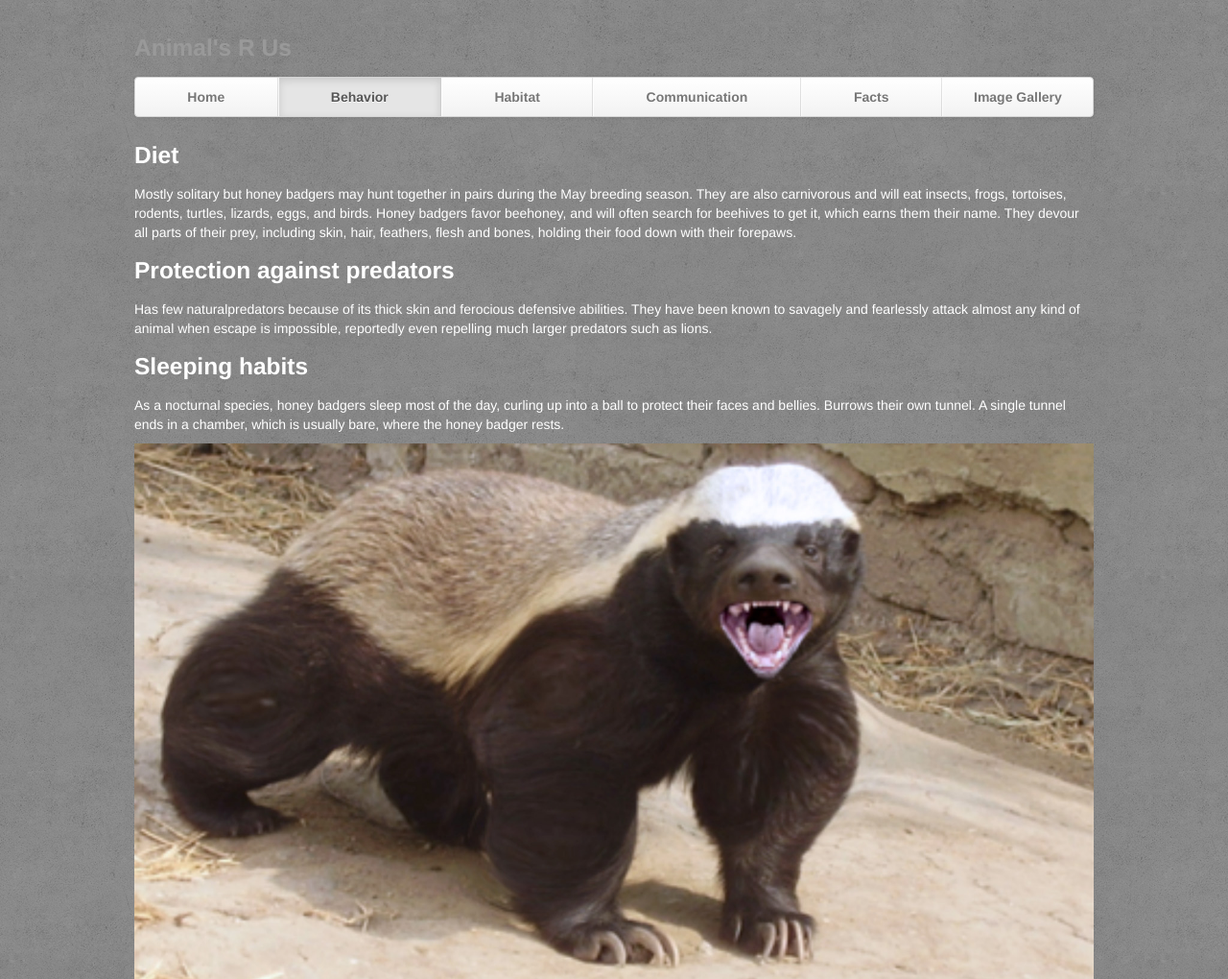
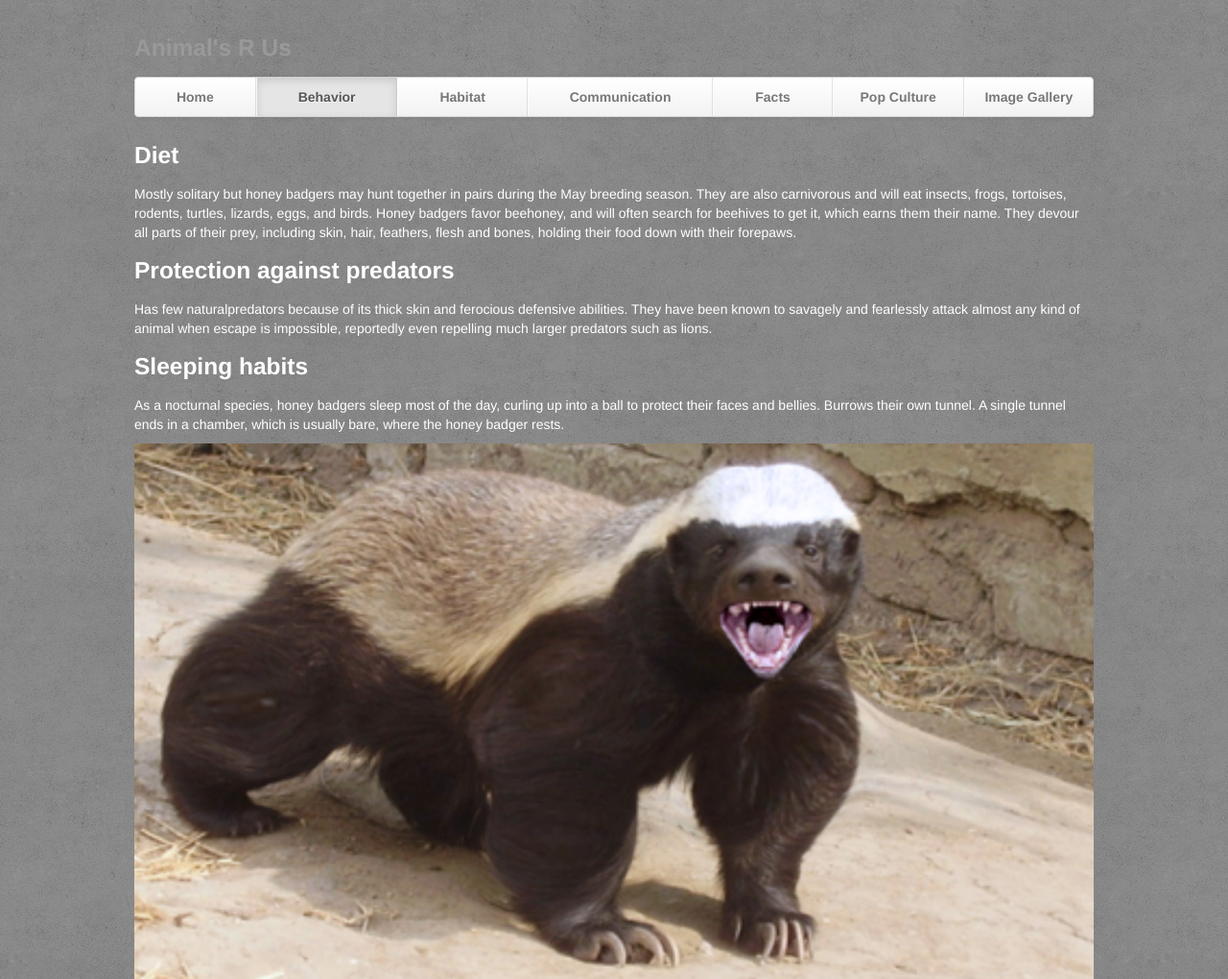
Before and after one commit to AndrewSwerlick/HoneyBadgerScrum, a plain HTML site: page behavior.html in a window 1280 px wide. Shown: the top 1020 px of the page at 96% size. Drawn offline with nearby package versions, Linux system fonts and the light colour scheme.

Commit message:
popculture again

```diff
--- a/behavior.html
+++ b/behavior.html
@@ -41,6 +41,7 @@
                 <li><a href="habitat.html">Habitat</a></li>
                 <li><a href="communication.html">Communication</a></li>
                 <li><a href="facts.html">Facts</a></li>
+                <li><a href="popculture.html">Pop Culture</a></li>
                 <li><a href="gallery.html">Image Gallery</a></li>
               </ul>
             </div>
```
Also changed, not shown: communication.html (+1 -0 lines), gallery.html (+1 -0 lines), habitat.html (+1 -0 lines), index.html (+1 -0 lines).
